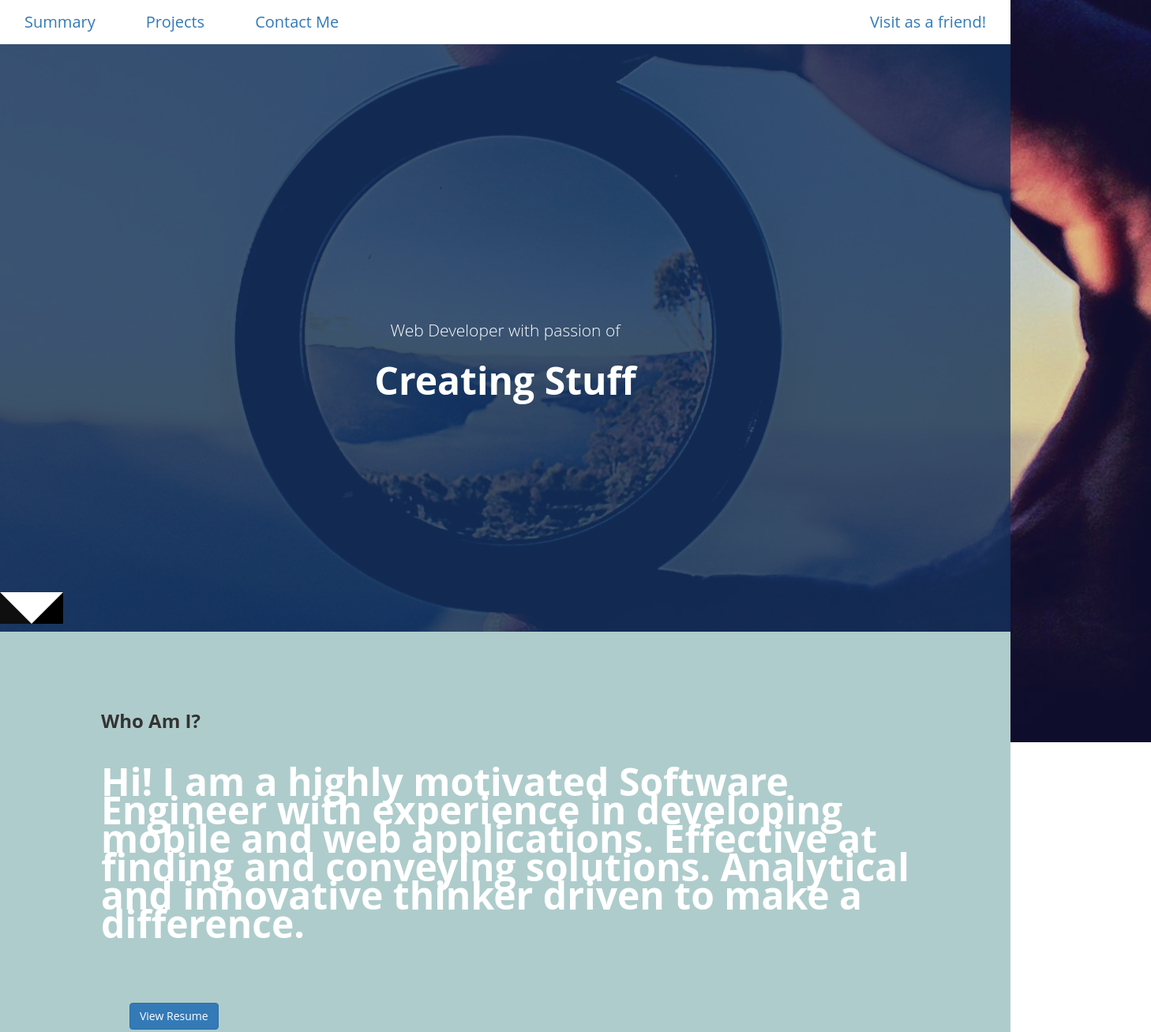
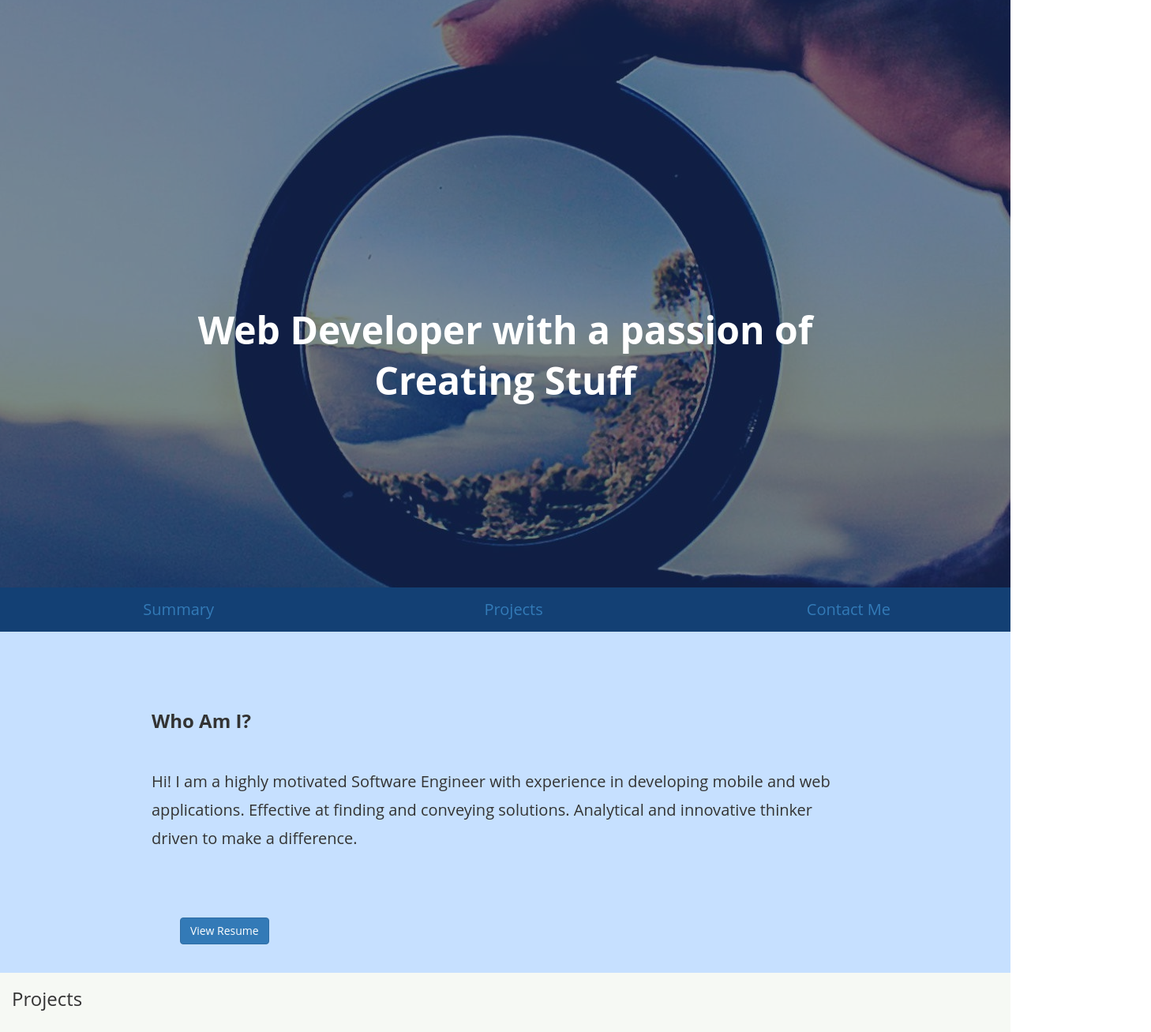
Before and after one commit to tonymuu/tonymuu.github.io-old, a plain HTML site: page index.html in a window 1280 px wide. Shown: the top 1307 px of the page at 79% size, 1458 px wide, since content can reach past the window. Drawn offline with Linux system fonts and the light colour scheme.

Commit message:
color theme and nav

```diff
--- a/Assets/css/professional.css
+++ b/Assets/css/professional.css
@@ -22,16 +22,23 @@ body
 
 .nav .container
 {
+	color: #FFFFFF;
 	width: 100vw;
-	background-color: #FFFFFF;
-	padding: 0;
+	background-color: #134074;
+	padding: auto;
 	margin-top: 0;
+}
+
+.leftnav
+{
+	width: 100vw;
+	padding: auto;
 }
 
 .nav li
 {
-	padding-left: 16px;
-	padding-right: 16px;
+	text-align: center;
+	width: 33%;
 }
 
 .jumbotron
@@ -39,7 +46,7 @@ body
 	padding: 0;
 	margin: 0;
 	height: 100vh;
-	background-color: rgba(19,49,92,0.8);
+	background-color: rgba(19,49,92,0.5);
 }
 
 .jumbotron .container
@@ -52,7 +59,7 @@ body
 	margin-left: 0;
 }
 
-.jumbotron h1, p
+.jumbotron h1, .jumbotron p
 {
 	position: relative;
 	top: 50%;
@@ -61,25 +68,18 @@ body
 	color: #FFFFFF;
 }
 
-
-.jumbotron .btn-info
-{
-	position: relative;
-	top: 150px;
-}
-
 .summary
 {
-	background-color: rgba(0,0,0,0.5);
+	background-color: #8DA9C4;
 }
 
 .summary .container
 {
 	padding-top: 10vh;
-	padding-left: 10vw;
-	padding-right: 10vw;
+	padding-left: 15vw;
+	padding-right: 15vw;
 	margin: auto;
-	background-color: #AFCCCC;
+	background-color: #C6E0FF;
 }
 
 
@@ -95,15 +95,6 @@ body
 	background-color: #F6F9F4;
 }
 
-.contact
-{
-	background-color: rgba(0,0,0,0.5);
-}
-
-.contact .container
-{
-	background-color: #FFFFFF;
-}
 
 #resume
 {
@@ -116,17 +107,6 @@ body
 	margin: 36px;
 }
 
-.icon
-{
-	width: 36px;
-	height: 36px;
-	margin: 4px;
-}
-
-#social
-{
-	display: inline;
-}
 
 #project1
 {
@@ -153,6 +133,30 @@ body
 	max-width: 100%;
 }
 
+.contact
+{
+	background-color: rgba(0,0,0,0.5);
+}
+
+.contact .container
+{
+	background-color: #FFFFFF;
+	padding-bottom: 10vh;
+}
+
+.icon
+{
+	width: 36px;
+	height: 36px;
+	margin: 4px;
+}
+
+#social
+{
+	display: inline;
+}
+
+
 .arrow-down {
 	width: 0;
 	height: 0;
--- a/index.html
+++ b/index.html
@@ -14,13 +14,8 @@
 	</head>
 
 <body>
-	<div class="nav navbar-fixed-top">
+	<div class="nav navbar-fixed-bottom">
 		<div class="container">
-			<div class="rightnav pull-right">
-				<ul class="nav nav-pills" role="navigation">
-					<li role="presentation"><a href="personal.html">Visit as a friend!</a></li>
-				</ul>
-			</div>
 			<div class="leftnav pull-left">
 				<ul class="nav nav-pills">
 					<li role="presentation"><a class="page-scroll" href="#summary">Summary</a></li>
@@ -33,9 +28,8 @@
 
 	<div class="jumbotron">
 		<div class="container">
-			<p>Web Developer with passion of</p>
+			<p>Web Developer with a passion of</p>
 			<h1>Creating Stuff</h1>
-			<div class="arrow-down"></div>
 		</div>
 	</div>
 
```
